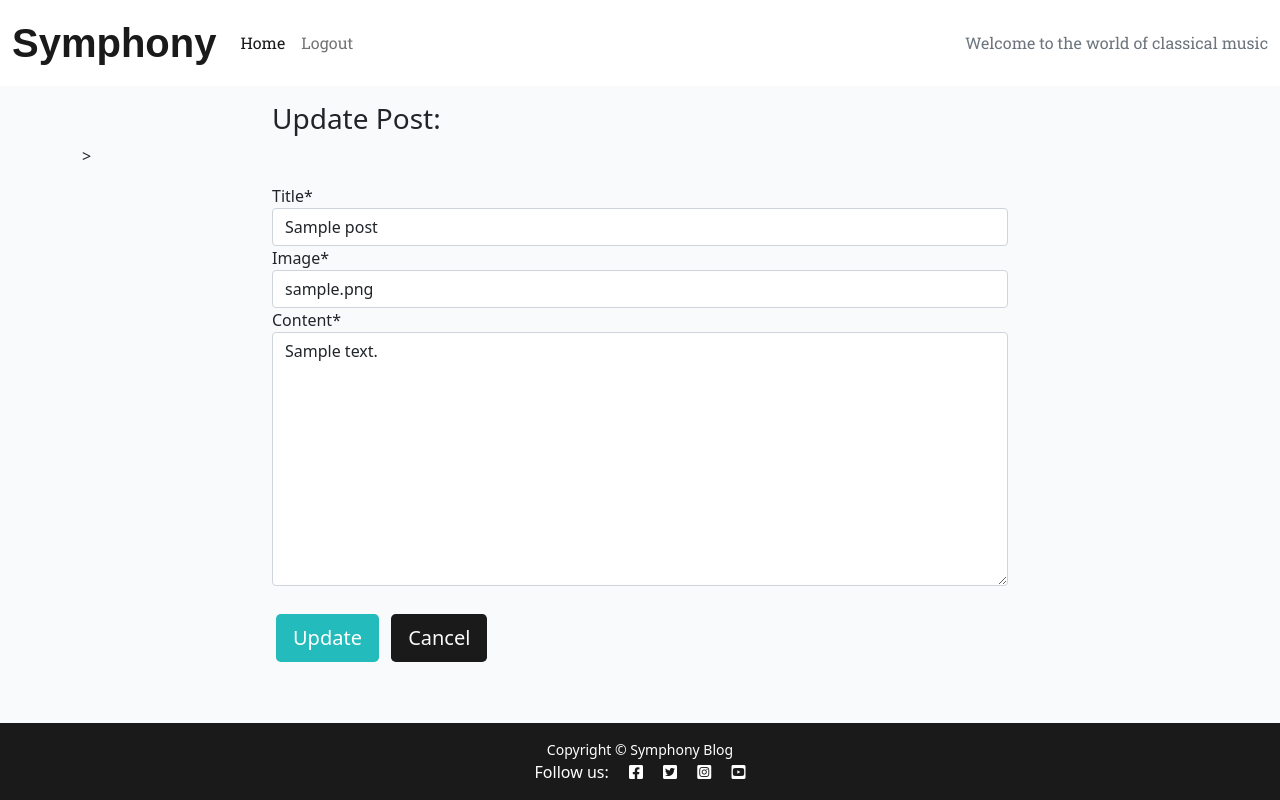
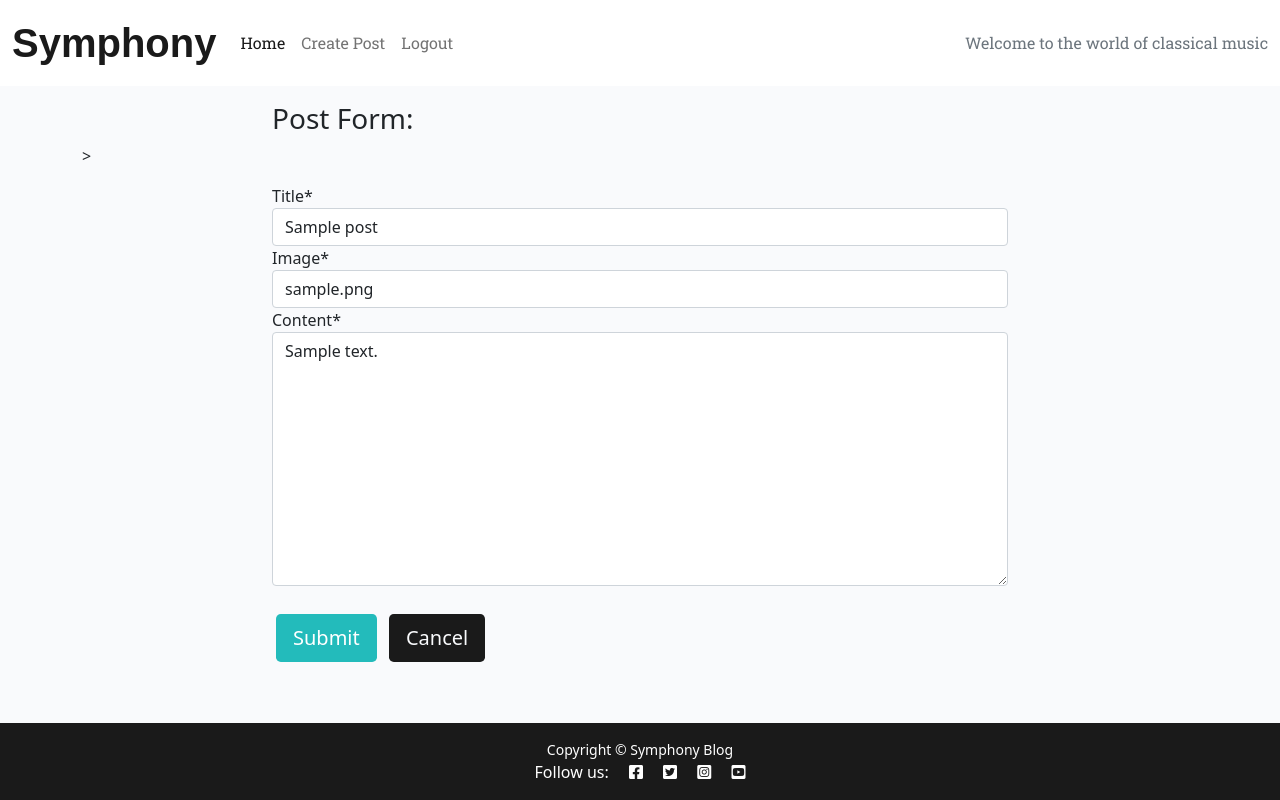
Before and after one commit to Caitriona71/symphonyblogcb, a Django app: a page that uses templates/base.html in a window 1280 px wide. Run offline with Django 3.2, Linux system fonts and the light colour scheme; a user stored in the database is signed in; tables that the repository leaves empty hold one stand-in row (values such as "Sample post"); some libraries are stand-ins or nearby versions; some web fonts are replaced.

Commit message:
Merge create post.html and update post.html and add contributors model

```diff
--- a/blog/admin.py
+++ b/blog/admin.py
@@ -1,7 +1,11 @@
 from django.contrib import admin
-from .models import Post, Comment
+from .models import Post, Comment, Contributor
 from django_summernote.admin import SummernoteModelAdmin
 
+
+@admin.register(Contributor)
+class ContributorAdmin(SummernoteModelAdmin):
+    list_display = ('name',)
 
 @admin.register(Post)
 class PostAdmin(SummernoteModelAdmin):
--- a/blog/models.py
+++ b/blog/models.py
@@ -3,6 +3,11 @@ from django.contrib.auth.models import User
 from cloudinary.models import CloudinaryField
 from django.urls import reverse
 from django.template.defaultfilters import slugify
+
+class Contributor(models.Model):
+    name = models.CharField(max_length=80)
+    photo = CloudinaryField('image')
+    bio = models.TextField(blank=False)
 
 STATUS = ((0, "Draft"), (1, "Published"))
 
@@ -35,6 +40,11 @@ class Post(models.Model):
     def get_absolute_url(self):
         return reverse('post_detail', kwargs={'slug': self.slug})
 
+    def save(self, *args, **kwargs):
+        self.slug = slugify(self.title)
+
+        super().save(*args, **kwargs)
+
 
 # Model for comments
 class Comment(models.Model):
--- a/blog/urls.py
+++ b/blog/urls.py
@@ -6,7 +6,7 @@ urlpatterns = [
     path('', views.PostList.as_view(), name='home'),
     path('<slug:slug>/', views.PostDetail.as_view(), name='post_detail'),
     path('like/<slug:slug>', views.PostLike.as_view(), name='post_like'),
-    path('create/post', views.CreatePost.as_view(), name='post_form'),
+    path('create/post', views.AddPost.as_view(), name='post_form'),
     path('<slug:slug>/update/', views.UpdatePost.as_view(), name='update_post'),
     path('<slug:slug>/delete/', views.PostDelete.as_view(), name='post_delete'),
 ]
--- a/blog/views.py
+++ b/blog/views.py
@@ -21,7 +21,9 @@ class PostList(generic.ListView):
 class PostDetail(View):
 
     def get(self, request, slug, *args, **kwargs):
-        queryset = Post.objects.filter(status=1)
+
+        # queryset = Post.objects.filter(status=1)
+        queryset = Post.objects.all()
         post = get_object_or_404(queryset, slug=slug)
         comments = post.comments.filter(approved=True).order_by('-created_on')
         liked = False
@@ -73,7 +75,7 @@ class PostDetail(View):
 
 
 # Remove or add like on post detail page view
-class PostLike(View):
+class PostLike(LoginRequiredMixin, View):
 
     def post(self, request, slug, *args, **kwargs):
         post = get_object_or_404(Post, slug=slug)
@@ -88,28 +90,17 @@ class PostLike(View):
 
 # Create a post with a post form view with
 # success message feedback
-class CreatePost(LoginRequiredMixin, SuccessMessageMixin, generic.CreateView):
-    model = Post
-    template_name = 'post_form.html'
-    form_class = PostForm
-    success_message = 'Post Created'
-
-    def form_valid(self, form):
-        form.instance.author = self.request.user
-        return super().form_valid(form)
-
 
 # Update a post on post detail page view with
 # success message feedback
 class UpdatePost(LoginRequiredMixin, SuccessMessageMixin,
                  UserPassesTestMixin, generic.UpdateView):
     model = Post
-    template_name = 'update_post.html'
+    template_name = 'post_add_edit.html'
     form_class = PostForm
     success_message = 'Post Edited'
 
     def form_valid(self, form):
-        form.instance.author = self.request.user
         return super().form_valid(form)
 
     def test_func(self):
@@ -137,3 +128,19 @@ class PostDelete(LoginRequiredMixin, SuccessMessageMixin,
         if self.request.user == post.author:
             return True
         return False
+
+# Create a post with a post form view with
+# success message feedback
+class AddPost(LoginRequiredMixin, SuccessMessageMixin,
+              UserPassesTestMixin, generic.CreateView):
+    model = Post
+    template_name = 'post_add_edit.html'
+    form_class = PostForm
+    success_message = 'Post Created'
+
+    def form_valid(self, form):
+        form.instance.author = self.request.user
+        return super().form_valid(form)
+
+    def test_func(self):
+        return self.request.user.is_staff
--- a/templates/base.html
+++ b/templates/base.html
@@ -46,6 +46,12 @@
                     <li class="nav-item">
                         <a class="nav-link active" aria-current="page" href="{% url 'home' %}">Home</a>
                     </li>
+                    {% if user.is_staff %}
+                    <!-- Create Post link -->
+                    <li class="nav-item">
+                        <a class="nav-link" href="{% url 'post_form' %}">Create Post</a>
+                    </li>
+                    {% endif %}
                     {% if user.is_authenticated %}
                     <!-- Logout link -->
                     <li class="nav-item">
--- a/templates/update_post.html
+++ b/templates/post_add_edit.html
@@ -9,7 +9,7 @@
 <div class="container">
     <div class="row">
         <div class="col-md-8 mt-3 offset-md-2">
-            <h3>Update Post:</h3>
+            <h3>Post Form:</h3>
         </div>
     </div>>
     <div class="row">
@@ -18,7 +18,7 @@
                 {% csrf_token %}
                 {{ form | crispy }}
                 <br>
-                <button type="submit" class="btn btn-signup btn-lg m-1">Update</button>
+                <button type="submit" class="btn btn-signup btn-lg m-1">Submit</button>
                 <a href="{{ request.META.HTTP_REFERER }}" class="btn btn-sec btn-lg m-1">Cancel</a>
             </form>
         </div>
```
Also changed, not shown: README.md, about.html (added), blog/migrations/0002_contributor.py (added).
